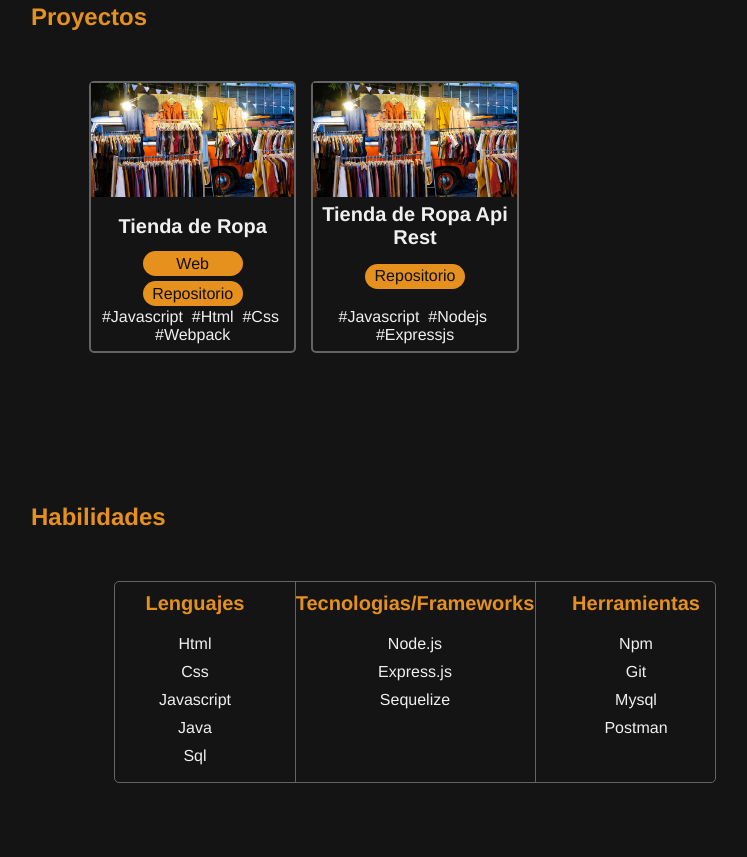
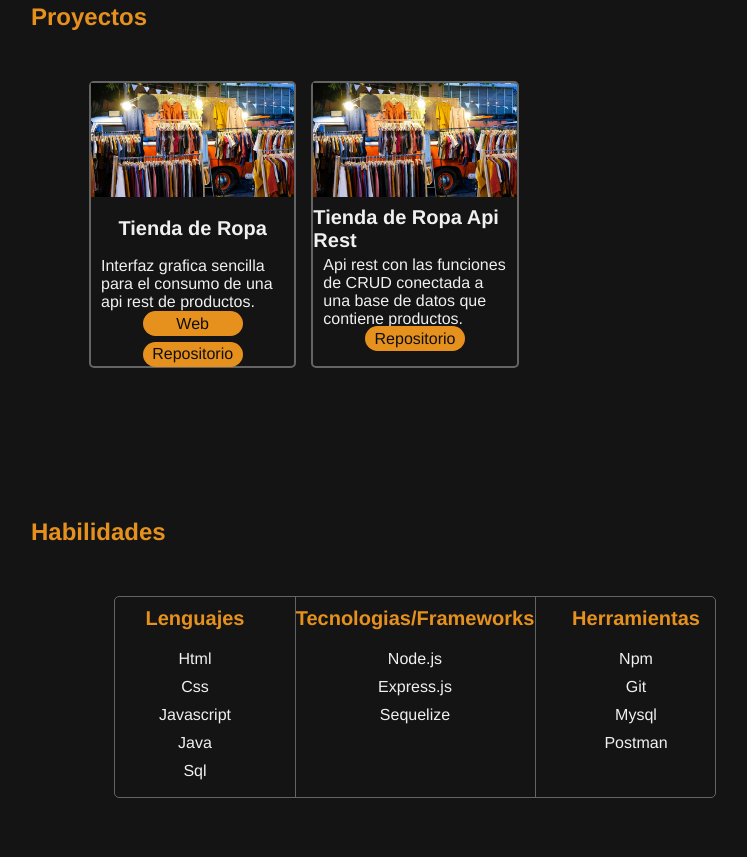
Before and after one commit to JSuggu/portfolio, a plain HTML site: page index.html in a window 1280 px wide. Shown: the part 875-1732 px from the top of the page, without its empty margins (225-972 px from the left). Drawn offline with Linux system fonts and the light colour scheme.

Commit message:
updated data

```diff
--- a/index.html
+++ b/index.html
@@ -12,7 +12,7 @@
             <div class="navbar-container">
                 <div class="navbar">
                     <section class="logo">
-                        <span>JSuggu</span>
+                        <span></span>
                     </section>
                     <section class="change-theme">
                         <div class="toggle-container">
@@ -65,22 +65,28 @@
                         <div class="card">
                             <img src="./assets/clothing-store.jpg" >
                             <h4 class="project-name">Tienda de Ropa</h4>
+                            <section class="description">
+                                <p>
+                                    Interfaz grafica sencilla para el consumo
+                                    de una api rest de productos.
+                                </p>
+                            </section>
                             <section class="page">
                                 <a href="https://comfy-hotteok-542f0c.netlify.app" target="_blank">Web</a>
                                 <a href="https://github.com/JSuggu/clothing-store-frontend" target="_blank">Repositorio</a>
-                            </section>
-                            <section class="tecnologies">
-                                <span>#Javascript&nbsp #Html&nbsp #Css&nbsp #Webpack</span>
                             </section>
                         </div>
                         <div class="card">
                             <img src="./assets/clothing-store.jpg" >
                             <h4 class="project-name">Tienda de Ropa Api Rest</h4>
+                            <section class="description">
+                                <p>
+                                    Api rest con las funciones de CRUD conectada a una
+                                    base de datos que contiene productos.
+                                </p>
+                            </section>
                             <section class="page">
                                 <a href="https://github.com/JSuggu/clothing-store-backend" target="_blank">Repositorio</a>
-                            </section>
-                            <section class="tecnologies">
-                                <span>#Javascript&nbsp #Nodejs&nbsp #Expressjs</span>
                             </section>
                         </div>
                     </div>
--- a/styles.css
+++ b/styles.css
@@ -269,15 +269,19 @@ h1, h2, h3, h4{
     object-fit: cover;
 }
 
-.project-name, .page, .tecnologies {
+.project-name, .page, .description {
     display: flex;
     flex-wrap: wrap;
-    height: 50px;
+    height: 55px;
     width: 100%;
     align-items: center;
     justify-content: center;
     gap: 10%;
-    text-align: center;
+}
+
+.description p {
+    padding-left: 10px;
+    padding-right: 10px;
 }
 
 .projects span {
@@ -287,7 +291,6 @@ h1, h2, h3, h4{
 .project-name {
     font-size: 20px;
     color: rgb(240, 240, 240);
-    text-align: center;
 }
 
 .page a {
```
